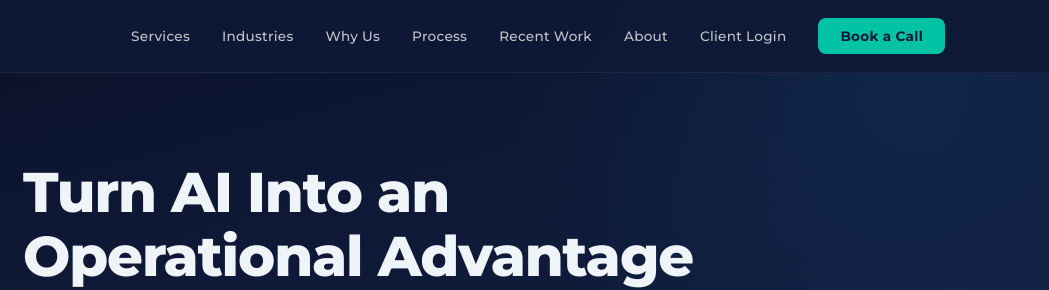
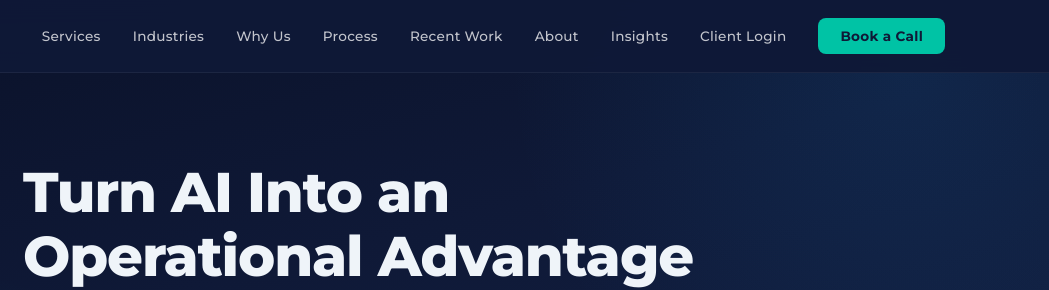
Before and after one commit to JKeret/uptimizeconsulting.ai, a website: page index.html in a window 1280 px wide. Shown: the top 290 px of the page, 231-1280 px from the left. Drawn offline with Linux system fonts and the light colour scheme; a script that the page names is missing.

Commit message:
Add Insights to homepage top nav
Co-Authored-By: Claude Fable 5 <noreply@anthropic.com>

```diff
--- a/index.html
+++ b/index.html
@@ -205,6 +205,7 @@ footer .formerly{color:rgba(255,255,255,.2);font-size:.75rem;font-style:italic}
       <li><a href="#how">Process</a></li>
       <li><a href="#work">Recent Work</a></li>
       <li><a href="#about">About</a></li>
+      <li><a href="/insights/">Insights</a></li>
       <li><a href="/portal/">Client Login</a></li>
       <li><a href="#" class="cta-nav" onclick="document.getElementById('consultation-modal').style.display='flex';return false;">Book a Call</a></li>
     </ul>
```
